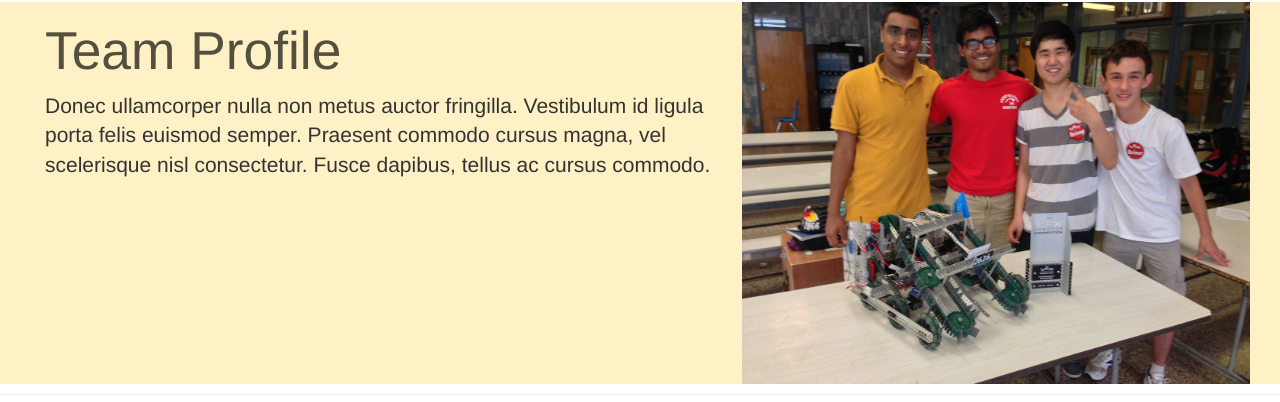
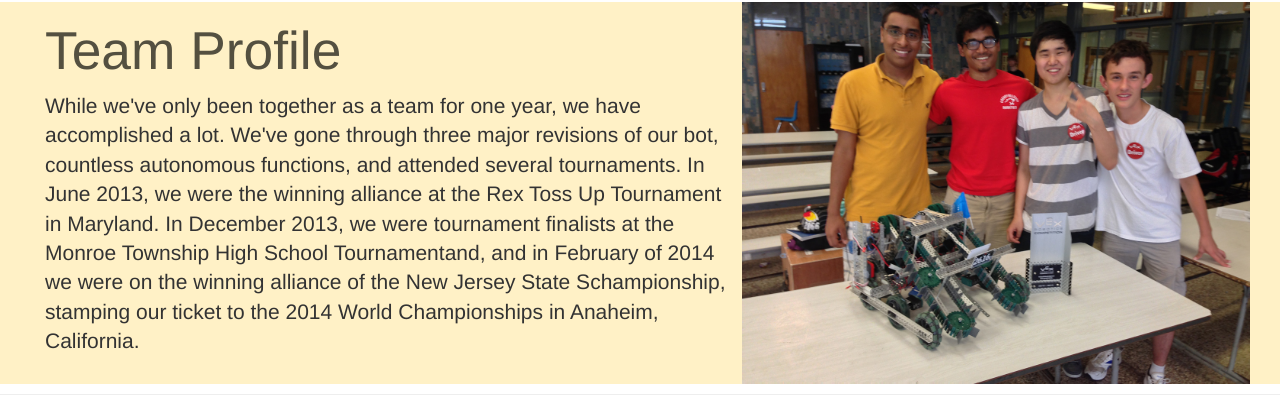
Before and after one commit to Bogidon/DeusVexSite, a plain HTML site: page index.html in a window 1280 px wide. Shown: the part 784-1186 px from the top of the page. Drawn offline with nearby package versions, Linux system fonts and the light colour scheme; grey boxes are pictures that could not be loaded.

Commit message:
Updated profile

```diff
--- a/index.html
+++ b/index.html
@@ -111,7 +111,7 @@
 	  	<div class="container-fluid">
 	        <div class="col-md-7">
 	          <h1 class="featurette-heading">Team Profile</h1>
-	          <p class="lead">Donec ullamcorper nulla non metus auctor fringilla. Vestibulum id ligula porta felis euismod semper. Praesent commodo cursus magna, vel scelerisque nisl consectetur. Fusce dapibus, tellus ac cursus commodo.</p>
+	          <p class="lead">While we've only been together as a team for one year, we have accomplished a lot. We've gone through three major revisions of our bot, countless autonomous functions, and attended several tournaments. In June 2013, we were the winning alliance at the Rex Toss Up Tournament in Maryland. In December 2013, we were tournament finalists at the Monroe Township High School Tournamentand, and in February of 2014 we were on the winning alliance of the New Jersey State Schampionship, stamping our ticket to the 2014 World Championships in Anaheim, California.</p>
 	        </div>
 	        <div class="col-md-5">
 	          <img class="featurette-image img-responsive" src="images/team.jpg" alt="2616D">
```
